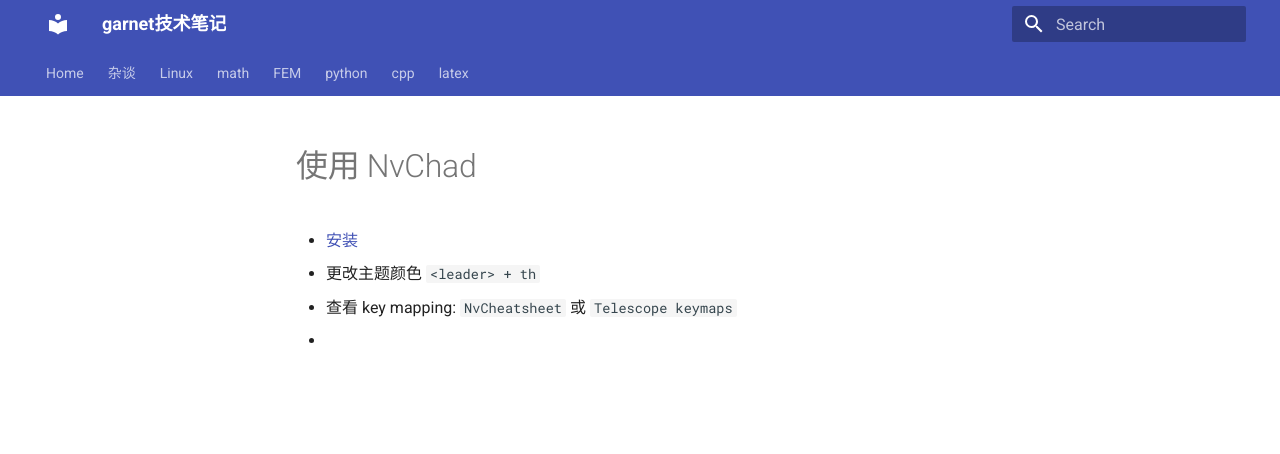
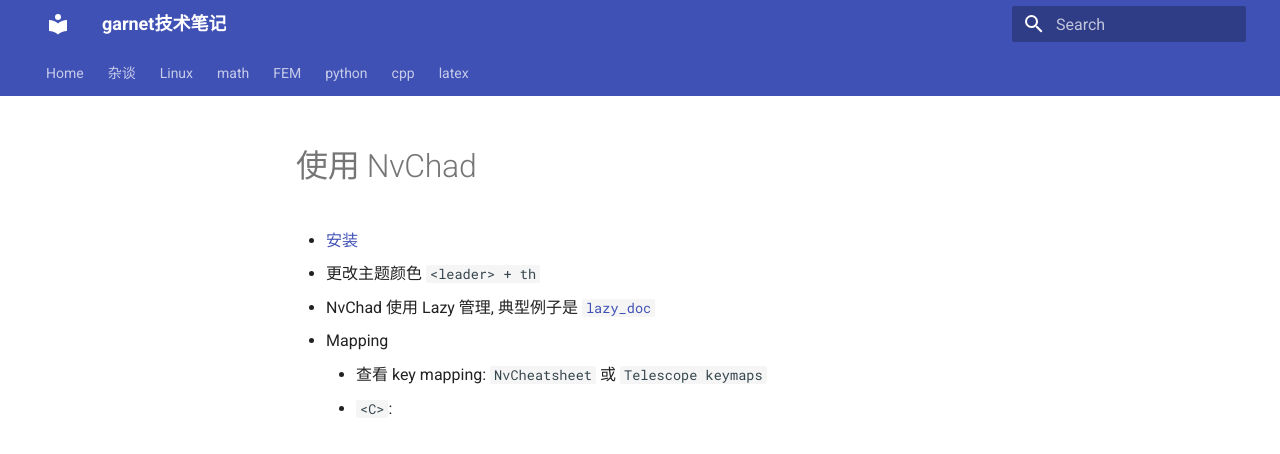
Before and after one commit to ymma98/technotes, an MkDocs documentation site: the page built from docs/Linux/vim_使用NvChad.md, in a window 1280 px wide. Shown: the top 454 px of the page. Built offline with MkDocs 1.6.1 and Material for MkDocs 9.7.7, drawn with Linux system fonts in a browser that asks for light colours.

Commit message:
docs/Linux/vim_使用NvChad.md updated from https://stackedit.cn/

```diff
--- a/docs/Linux/vim_使用NvChad.md
+++ b/docs/Linux/vim_使用NvChad.md
@@ -2,9 +2,11 @@
 
 * [安装](https://nvchad.com/docs/quickstart/install)
 * 更改主题颜色 `<leader> + th`
-* 查看 key mapping: `NvCheatsheet` 或 `Telescope keymaps`
-*
+* NvChad 使用 Lazy 管理, 典型例子是 [`lazy_doc`](https://lazy.folke.io/spec/examples)
+* Mapping
+	* 查看 key mapping: `NvCheatsheet` 或 `Telescope keymaps`
+	* `<C>`:
 <!--stackedit_data:
-eyJoaXN0b3J5IjpbOTg5ODgxMTMwLDEyNTcxMzk4MjYsLTQ3Nz
-MzNDY2OSw0NzY5NDE1MzBdfQ==
+eyJoaXN0b3J5IjpbLTExMTkxNTU3MjYsMTI1NzEzOTgyNiwtND
+c3MzM0NjY5LDQ3Njk0MTUzMF19
 -->
```
